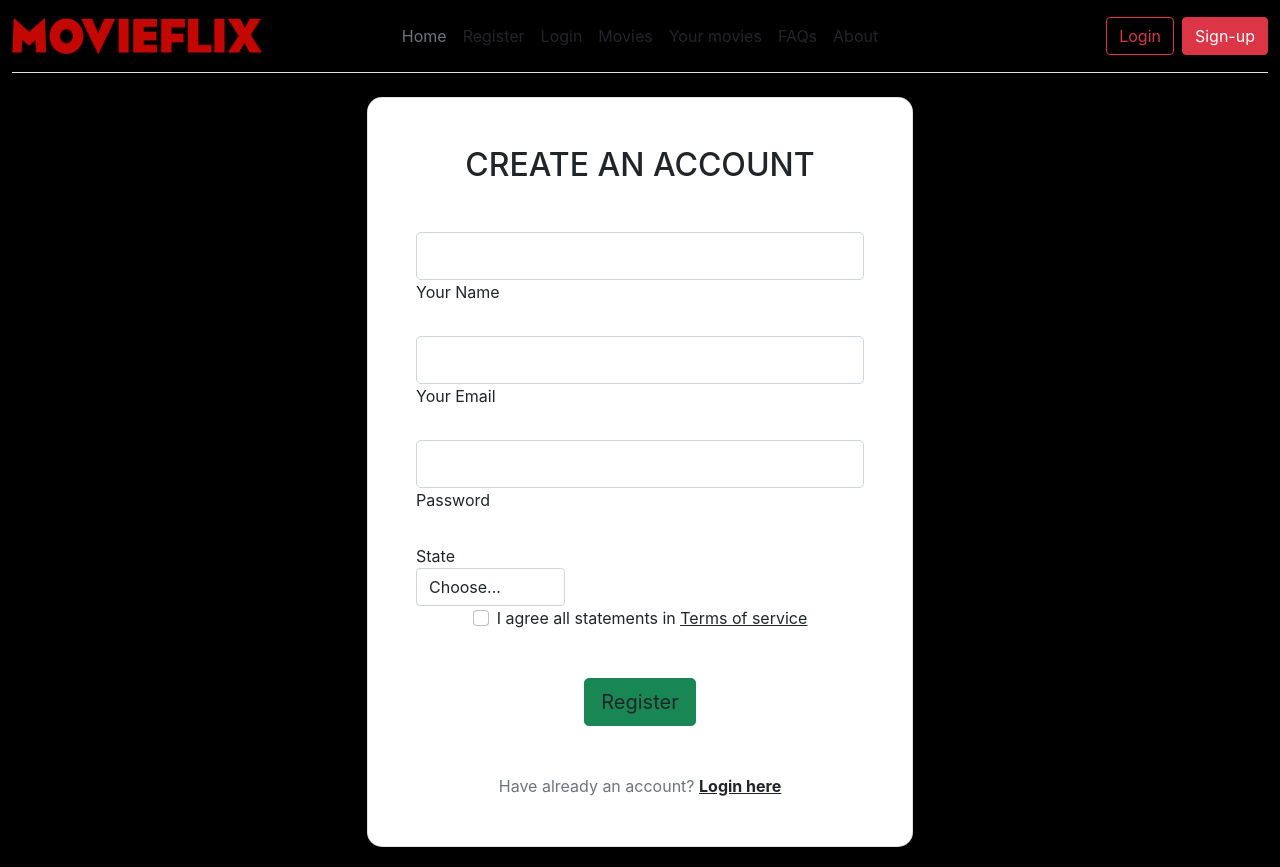
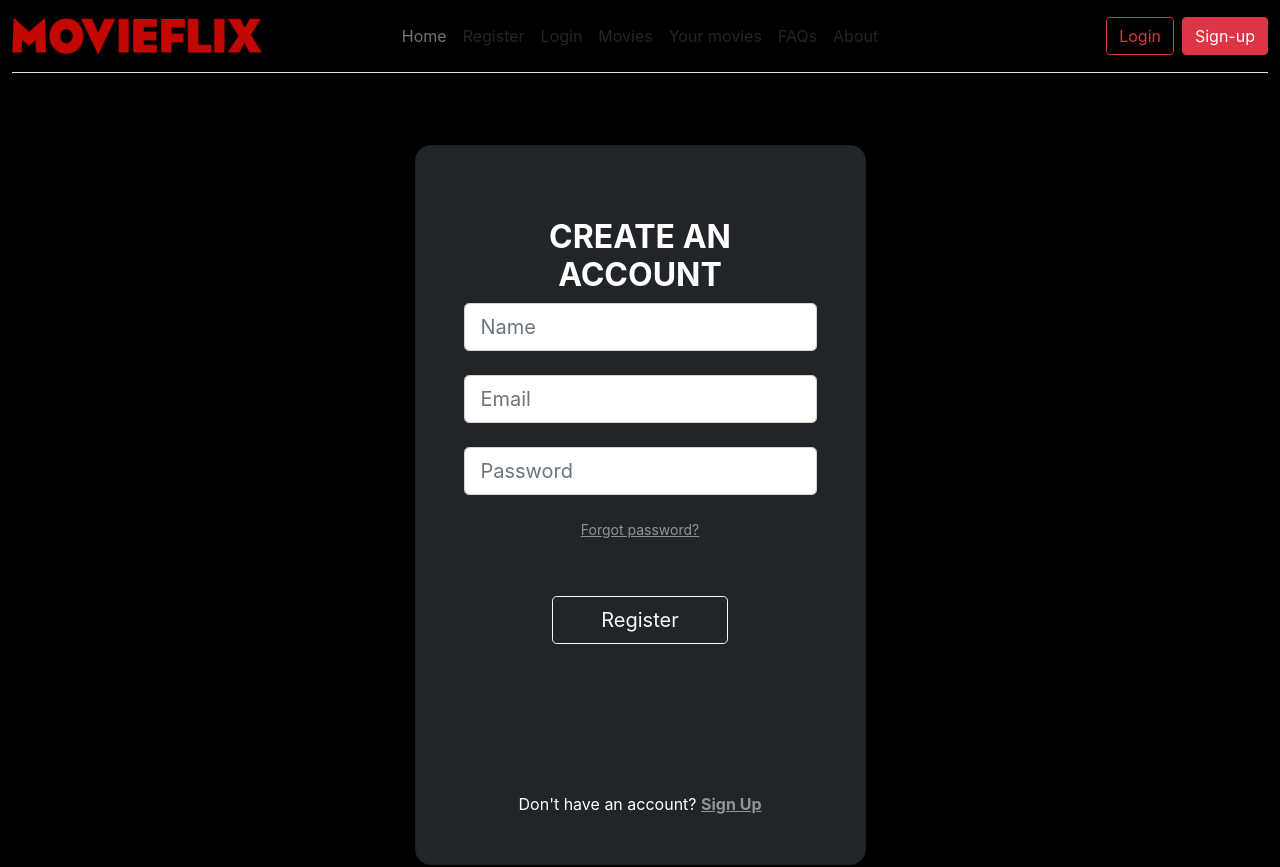
Before and after one commit to jovanalekksic/movieflix, a React (Create React App) app: page /register in a window 1280 px wide. Shown: the top 867 px of the page. Built offline with nearby package versions, Linux system fonts and the light colour scheme; what lord-icon-element would draw is missing.

Commit message:
izmena izgleda formi

```diff
--- a/src/App.js
+++ b/src/App.js
@@ -8,6 +8,8 @@ import HomeBody from './components/HomeBody';
 
 import {BrowserRouter, Routes, Route} from "react-router-dom";
 import Movies from './components/Movies';
+import Favorites from './components/Favorites';
+import Table from './components/Table';
 
 
 function App() {
@@ -19,6 +21,9 @@ function App() {
         <Route path='/register' element={<Register/>}  />
         <Route path='/login' element={<Login/>}  />
         <Route path='/movies' element={<Movies/>} />
+        <Route path='/favorites' element={<Favorites/>} />
+        <Route path='/table' element={<Table/>} />
+
       </Routes>
 
       <Footer/>
--- a/src/components/Login.jsx
+++ b/src/components/Login.jsx
@@ -1,56 +1,111 @@
 import React from "react";
+import { useState } from "react";
+import axios from "axios";
+import { useNavigate } from "react-router-dom";
 
-const Register = () => {
+const Login = () => {
+  let navigate = useNavigate();
+  const [userData, setUserData] = useState({
+    email: "",
+    password: "",
+  });
+  function handleInput(e) {
+    // console.log(e);
+    let newUserData = userData;
+    newUserData[e.target.name] = e.target.value;
+    // console.log(newUserData);
+    setUserData(newUserData);
+  }
+
+  function handleLogin(e) {
+    e.preventDefault();
+    axios
+      .post("api/login", userData)
+      .then((res) => {
+        console.log(res.data);
+        if (res.data.success === true) {
+          window.sessionStorage.setItem("auth_token", res.data.access_token);
+          navigate("/movies");
+        }
+      })
+      .catch((e) => {
+        console.log(e);
+      });
+  }
+
   return (
     <div>
-      <section className="vh-100 bg-image">
-        <div className="mask d-flex align-items-center h-100 gradient-custom-3">
-          <div className="container h-100">
+      <section className="vh-100 gradient-custom">
+        <div className="container py-5 h-100">
           <div className="row d-flex justify-content-center align-items-center h-100">
-              <div className="col-12 col-md-9 col-lg-7 col-xl-6">
-                <div className="card" style={{ borderRadius: 15 + "px" }}>
-                  <div className="card-body p-5">
-                    <h2 className="text-uppercase text-center mb-5">Sign in</h2>
+            <div className="col-12 col-md-8 col-lg-6 col-xl-5">
+              <div
+                className="card bg-dark text-white"
+                style={{ borderRadius: 1 + "rem" }}
+              >
+                <div className="card-body p-5 text-center">
+                  <div className="mb-md-5 mt-md-4 pb-5">
+                    <h2 className="fw-bold mb-2 text-uppercase">Login</h2>
+                    <p className="text-white-50 mb-5">
+                      Please enter your login and password!
+                    </p>
 
-                    <form>
-                      <div className="form-outline mb-4">
+                    <div className="form-outline form-white mb-4">
                       <input
                         type="email"
-                          id="form3Example3cg"
+                        id="typeEmailX"
+                        placeholder="Email"
+                        name="email"
                         className="form-control form-control-lg"
+                        onInput={handleInput}
                       />
-                        <label className="form-label" htmlFor="form3Example3cg">
-                          Your Email
-                        </label>
                     </div>
 
-                      <div className="form-outline mb-4">
+                    <div className="form-outline form-white mb-4">
                       <input
                         type="password"
-                          id="form3Example4cg"
+                        id="typePasswordX"
+                        name="password"
+                        placeholder="Password"
                         className="form-control form-control-lg"
+                        onInput={handleInput}
                       />
-                        <label className="form-label" htmlFor="form3Example4cg">
-                          Password
-                        </label>
                     </div>
 
-                      <div className="d-flex justify-content-center">
+                    <p className="small mb-5 pb-lg-2">
+                      <a className="text-white-50" href="#!">
+                        Forgot password?
+                      </a>
+                    </p>
+
                     <button
-                          type="button"
-                          className="btn btn-success btn-block btn-lg gradient-custom-4 text-body"
+                      className="btn btn-outline-light btn-lg px-5"
+                      type="submit"
+                      onClick={handleLogin}
                     >
                       Login
                     </button>
+
+                    <div className="d-flex justify-content-center text-center mt-4 pt-1">
+                      <a href="#!" className="text-white">
+                        <i className="fab fa-facebook-f fa-lg"></i>
+                      </a>
+                      <a href="#!" className="text-white">
+                        <i className="fab fa-twitter fa-lg mx-4 px-2"></i>
+                      </a>
+                      <a href="#!" className="text-white">
+                        <i className="fab fa-google fa-lg"></i>
+                      </a>
+                    </div>
                   </div>
 
-                      <p className="text-center text-muted mt-5 mb-0">
+                  <div>
+                    <p className="mb-0">
                       Don't have an account?{" "}
-                        <a href="#!" className="fw-bold text-body">
-                          <u>Register here</u>
+                      <a href="#!" className="text-white-50 fw-bold">
+                        Sign Up
                       </a>
                     </p>
-                    </form>
                   </div>
                 </div>
               </div>
@@ -62,4 +117,4 @@ const Register = () => {
   );
 };
 
-export default Register;
+export default Login;
--- a/src/components/Register.jsx
+++ b/src/components/Register.jsx
@@ -1,100 +1,125 @@
-import React from "react";
+import { useState } from "react";
+import axios from "axios";
+import { useNavigate } from "react-router-dom";
 
 const Register = () => {
+  let navigate = useNavigate();
+  const [userData, setUserData] = useState({
+    name: "",
+    email: "",
+    password: "",
+  });
+  function handleInput(e) {
+    // console.log(e);
+    let newUserData = userData;
+    newUserData[e.target.name] = e.target.value;
+    // console.log(newUserData);
+    setUserData(newUserData);
+  }
+
+  function handleRegister(e) {
+    e.preventDefault();
+    axios
+      .post("api/register", userData)
+      .then((res) => {
+        console.log(res.data);
+        navigate("/movies");
+      })
+      .catch((e) => {
+        console.log(e);
+      });
+  }
+
   return (
     <div>
-      <div className="mask d-flex align-items-center h-100 gradient-custom-3">
-        <div className="container h-100">
+      <section className="vh-100 gradient-custom">
+        <div className="container py-5 h-100">
           <div className="row d-flex justify-content-center align-items-center h-100">
-            <div className="col-12 col-md-9 col-lg-7 col-xl-6">
-              <div className="card" style={{ borderRadius: 15 + "px" }}>
-                <div className="card-body p-5">
-                  <h2 className="text-uppercase text-center mb-5">
-                    Create an account
+            <div className="col-12 col-md-8 col-lg-6 col-xl-5">
+              <div
+                className="card bg-dark text-white"
+                style={{ borderRadius: 1 + "rem" }}
+              >
+                <div className="card-body p-5 text-center">
+                  <div className="mb-md-5 mt-md-4 pb-5">
+                    <h2 className="fw-bold mb-2 text-uppercase">
+                      CREATE AN ACCOUNT
                     </h2>
 
-                  <form>
-                    <div className="form-outline mb-4">
+                    <div className="form-outline form-white mb-4">
                       <input
                         type="text"
-                        id="form3Example1cg"
+                        id="typeNameX"
+                        placeholder="Name"
+                        name="name"
                         className="form-control form-control-lg"
+                        onInput={handleInput}
                       />
-                      <label className="form-label" htmlFor="form3Example1cg">
-                        Your Name
-                      </label>
                     </div>
 
-                    <div className="form-outline mb-4">
+                    <div className="form-outline form-white mb-4">
                       <input
                         type="email"
-                        id="form3Example3cg"
+                        id="typeEmailX"
+                        placeholder="Email"
+                        name="email"
                         className="form-control form-control-lg"
+                        onInput={handleInput}
                       />
-                      <label className="form-label" htmlFor="form3Example3cg">
-                        Your Email
-                      </label>
                     </div>
 
-                    <div className="form-outline mb-4">
+                    <div className="form-outline form-white mb-4">
                       <input
                         type="password"
-                        id="form3Example4cg"
+                        id="typePasswordX"
+                        placeholder="Password"
+                        name="password"
                         className="form-control form-control-lg"
+                        onInput={handleInput}
                       />
-                      <label className="form-label" htmlFor="form3Example4cg">
-                        Password
-                      </label>
                     </div>
 
-                    <div className="form-group col-md-4">
-                      <label htmlFor="inputState">State</label>
-                      <select id="inputState" className="form-control">
-                        <option selected>Choose...</option>
-                        <option>...</option>
-                      </select>
-                    </div>
+                    <p className="small mb-5 pb-lg-2">
+                      <a className="text-white-50" href="#!">
+                        Forgot password?
+                      </a>
+                    </p>
 
-                    <div className="form-check d-flex justify-content-center mb-5">
-                      <input
-                        className="form-check-input me-2"
-                        type="checkbox"
-                        value=""
-                        id="form2Example3cg"
-                      />
-                      <label
-                        className="form-check-label"
-                        htmlFor="form2Example3g"
-                      >
-                        I agree all statements in{" "}
-                        <a href="#!" className="text-body">
-                          <u>Terms of service</u>
-                        </a>
-                      </label>
-                    </div>
-
-                    <div className="d-flex justify-content-center">
                     <button
-                        type="button"
-                        className="btn btn-success btn-block btn-lg gradient-custom-4 text-body"
+                      className="btn btn-outline-light btn-lg px-5"
+                      type="submit"
+                      onClick={handleRegister}
                     >
                       Register
                     </button>
+
+                    <div className="d-flex justify-content-center text-center mt-4 pt-1">
+                      <a href="#!" className="text-white">
+                        <i className="fab fa-facebook-f fa-lg"></i>
+                      </a>
+                      <a href="#!" className="text-white">
+                        <i className="fab fa-twitter fa-lg mx-4 px-2"></i>
+                      </a>
+                      <a href="#!" className="text-white">
+                        <i className="fab fa-google fa-lg"></i>
+                      </a>
+                    </div>
                   </div>
 
-                    <p className="text-center text-muted mt-5 mb-0">
-                      Have already an account?{" "}
-                      <a href="#!" className="fw-bold text-body">
-                        <u>Login here</u>
+                  <div>
+                    <p className="mb-0">
+                      Don't have an account?{" "}
+                      <a href="#!" className="text-white-50 fw-bold">
+                        Sign Up
                       </a>
                     </p>
-                  </form>
                   </div>
                 </div>
               </div>
             </div>
           </div>
         </div>
+      </section>
     </div>
   );
 };
--- a/src/index.js
+++ b/src/index.js
@@ -3,6 +3,9 @@ import ReactDOM from 'react-dom/client';
 import './index.css';
 import App from './App';
 import reportWebVitals from './reportWebVitals';
+import axios from 'axios';
+
+axios.defaults.baseURL="http://127.0.0.1:8000/";
 
 const root = ReactDOM.createRoot(document.getElementById('root'));
 root.render(
```
Also changed, not shown: src/App.css (+7 -1 lines), src/components/Favorites.jsx (+7 -1 lines), src/components/OneFavorite.jsx (+24 -1 lines), src/components/Table.jsx (added, +7 -0 lines). Lines whose indentation alone changed are shown as unchanged.
